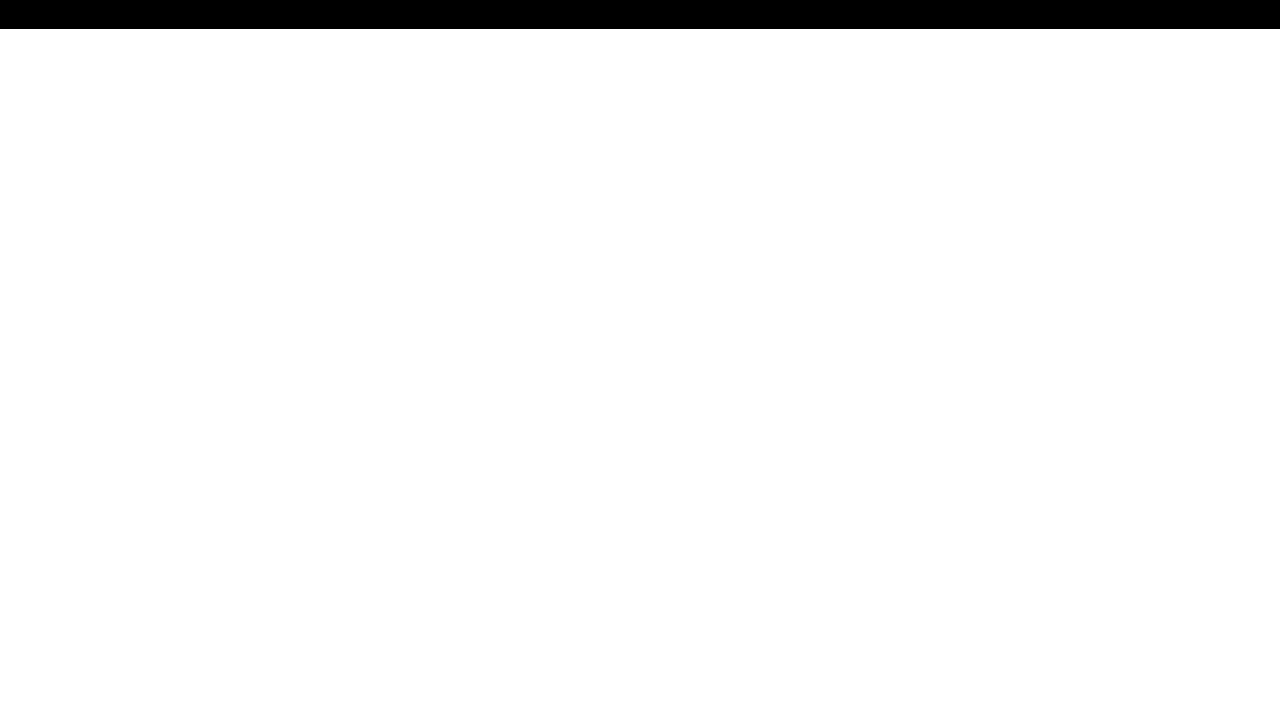
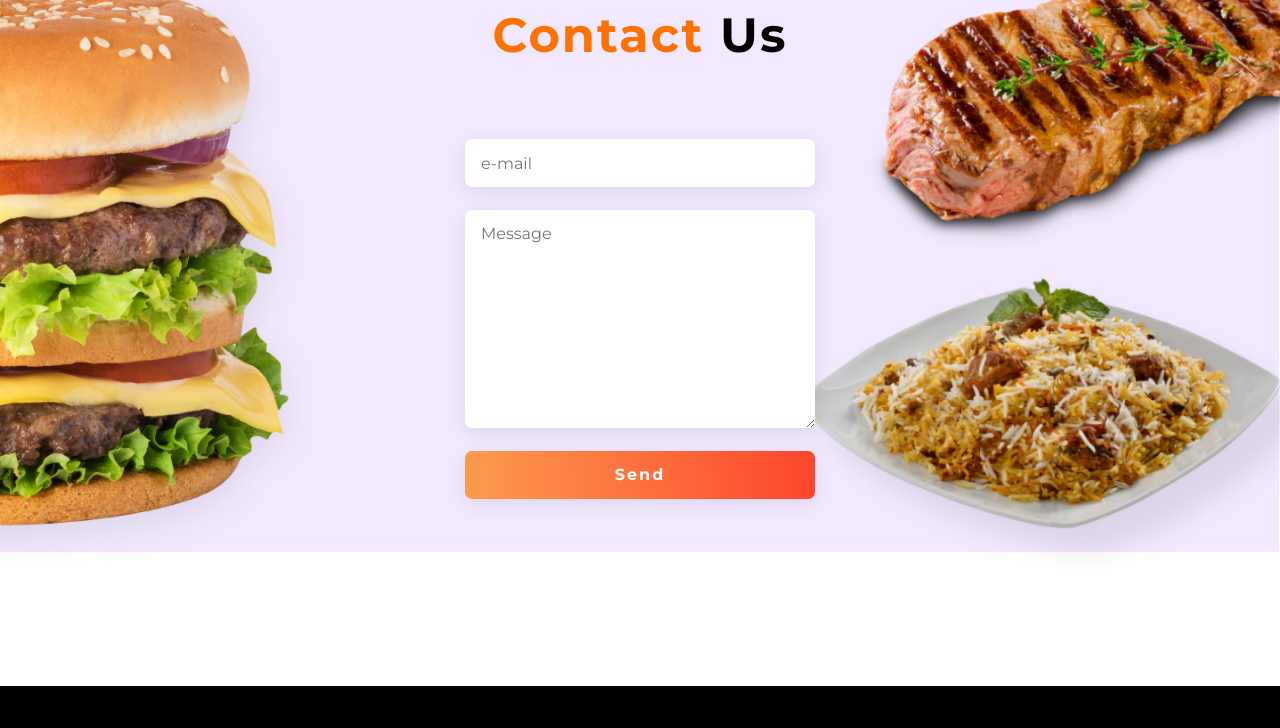
Before and after one commit to sakib-siddiqi/FoodBaz, a plain HTML site: page index.html in a window 1280 px wide. Shown: the part 5067-5795 px from the top of the page. Before the commit the page ends 5096 px from the top, so only its background shows below. Drawn offline with Linux system fonts and the light colour scheme.

Commit message:
a section updated

```diff
--- a/index.html
+++ b/index.html
@@ -198,6 +198,16 @@
             </div>
         </div>
     </section>
+    <section class=" home-area contact-area flex flex-center flex-column">
+       <div class="container">
+        <h1 class="conta-h"><span class="orng">Contact</span> Us</h1>
+        <form action="" class="flex flex-column">
+         <input type="email" name="" id="" placeholder="e-mail" class="f-ele">
+         <textarea name="" id="" cols="20" rows="10" placeholder="Message"class="f-ele"></textarea>
+         <input type="submit" value="Send"class="f-ele button">
+        </form>
+       </div>
+    </section>
     <footer>
         <h1><span class="orng">Food</span>Baz</h1>
         <p>Eat healthy to live healthy. Live healthy to live happy.</p>
--- a/style.css
+++ b/style.css
@@ -180,8 +180,39 @@ footer p {
     background-position: bottom center;
 }
 .start{
+    justify-content: start;
     align-items: flex-start ;
 }
 .img-link a{
     margin: auto 10px;
 }
+.flex-column{
+    flex-direction: column;
+}
+.contact-area{
+    background: url(./img/Group\ 8428.jpg);
+  background-repeat: no-repeat;
+  background-size: cover;
+background-size: cover;
+padding: 8rem 0;
+background-position:
+ top center;
+}
+.f-ele {
+    width: 350px;
+    margin: 0.7rem auto;
+    padding: 0.9rem 1rem;
+    border: none;
+    outline: none;
+    border-radius: 7px;
+    box-shadow: 0 5px 20px 0 #00000015;
+    font-size: 1rem;
+    cursor: pointer;
+}
+.conta-h{
+    margin-bottom: 4rem;
+    text-align: center;
+}
+form input[type="submit"]{
+    font-weight: 700;
+}
```
Also changed, not shown: img/Group 8428.jpg (added), img/contact-bg.png (added).
